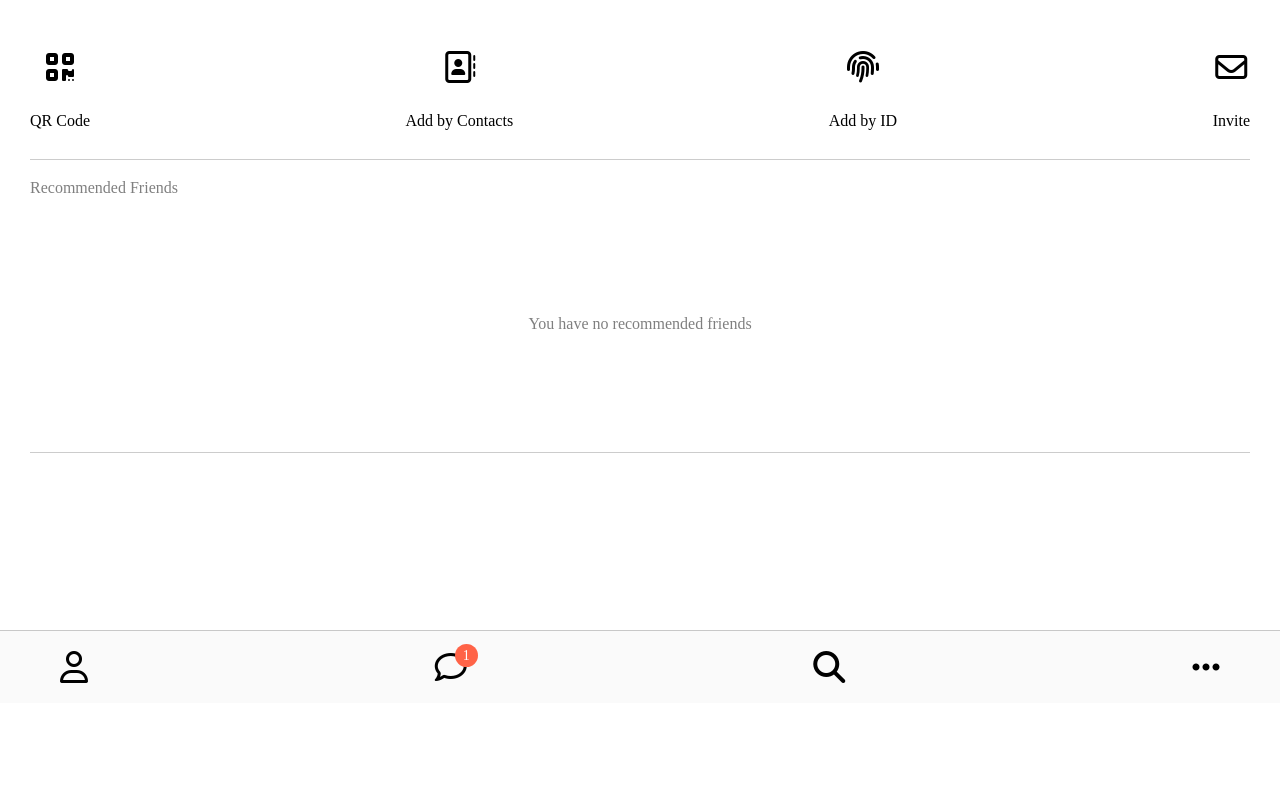
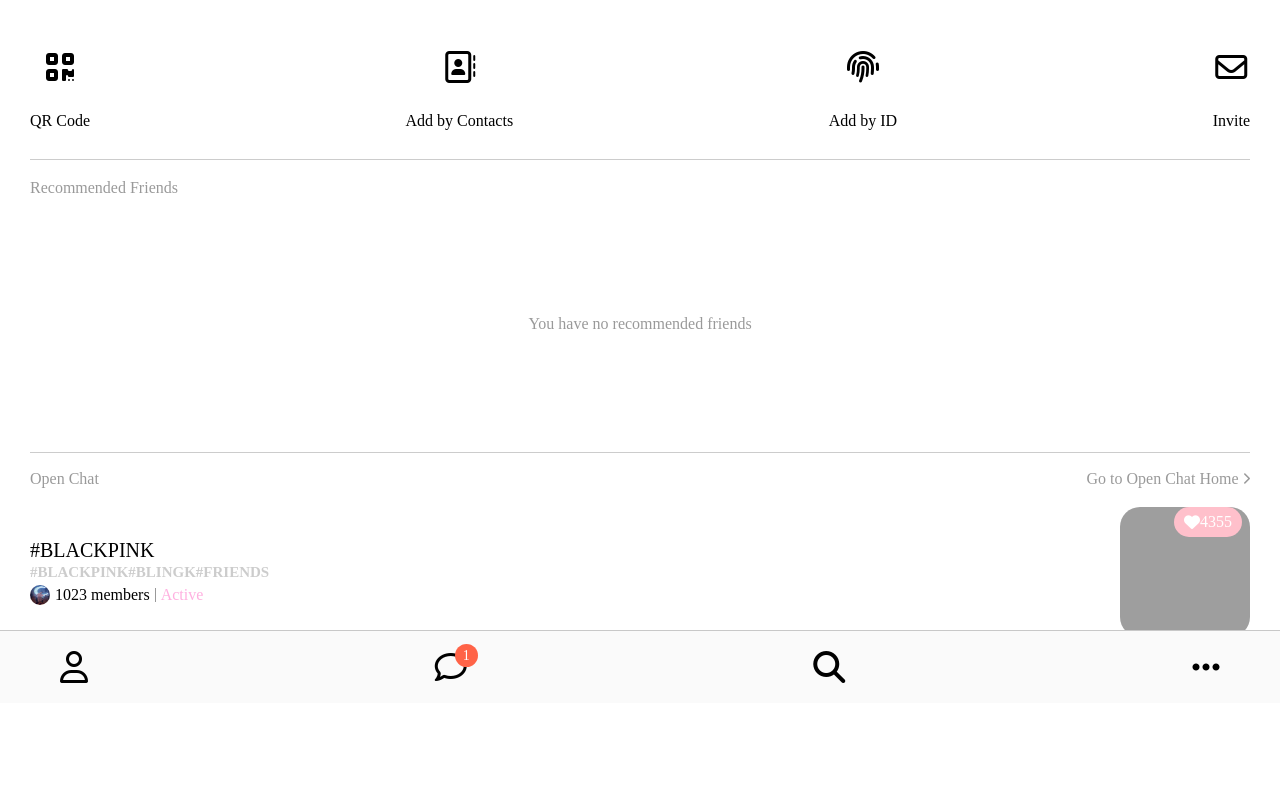
Before and after one commit to kodingzz/self-kokoa-clone, a plain HTML site: page find.html in a window 1280 px wide. Shown: the part 97-905 px from the top of the page. Drawn offline with Linux system fonts and the light colour scheme; grey boxes are pictures that could not be loaded.

Commit message:
Kokoatalk(clone)

```diff
--- a/css/find.css
+++ b/css/find.css
@@ -18,3 +18,71 @@
   margin-top: 120px;
   text-align: center;
 }
+
+.open-chat_header {
+  display: flex;
+  justify-content: space-between;
+  margin-top: 18px;
+  color: var(--gray--color);
+}
+
+.open-post {
+  display: flex;
+  justify-content: space-between;
+  align-items: center;
+  margin-top: 20px;
+}
+.open-post_title {
+  margin-bottom: 5px;
+  font-size: 20px;
+}
+.open-post_hashtag {
+  margin-bottom: 5px;
+  font-size: 15px;
+  color: rgba(0, 0, 0, 0.2);
+  font-weight: 600;
+}
+.open-post_members {
+  display: flex;
+  align-items: center;
+}
+
+.open-post_members img {
+  width: 20px;
+  height: 20px;
+  border-radius: 10px;
+  margin-right: 5px;
+}
+
+.open-post_members .divider {
+  width: 1px;
+  height: 14px;
+  margin: 0px 5px;
+  background-color: var(--gray--color);
+}
+
+.open-post-members_status {
+  color: #ffb0e0;
+}
+
+.open-post_album {
+  display: flex;
+  position: relative;
+}
+
+.open-post_album img {
+  width: 130px;
+  height: 130px;
+  border-radius: 20px;
+}
+.open-post_heartcount {
+  background-color: pink;
+  color: white;
+  border-radius: 20px;
+  display: flex;
+  align-items: center;
+  height: 10px;
+  padding: 10px;
+  position: absolute;
+  right: 8px;
+}
--- a/css/login.css
+++ b/css/login.css
@@ -28,16 +28,22 @@
   border: none;
   font-size: 18px;
 }
+
 .login-form input:not([type="submit"]) {
-  color: rgba(0, 0, 0, 0.1);
   border-bottom: 1px solid rgba(0, 0, 0, 0.2);
+  transition: border-color 1s ease-in-out;
 }
 
 .login-form input[type="submit"] {
   border-radius: 5px;
+  cursor: pointer;
 }
 
 .login-form a {
   margin-top: 20px;
   text-align: center;
 }
+
+.login-form input:focus {
+  border-color: rgba(0, 0, 0, 0.7);
+}
--- a/css/variable.css
+++ b/css/variable.css
@@ -1,4 +1,4 @@
 :root {
   --main--border: 1px solid rgba(0, 0, 0, 0.2);
-  --gray--color: rgba(0, 0, 0, 0.5);
+  --gray--color: rgba(0, 0, 0, 0.4);
 }
--- a/find.html
+++ b/find.html
@@ -15,7 +15,7 @@
         <i class="fas fa-wifi"></i>
       </div>
       <div class="status-bar_column">
-        <span>18:43</span>
+        <span class="clock">18:43</span>
       </div>
       <div class="status-bar_column">
         <i class="fas fa-lock"></i>
@@ -61,6 +61,47 @@
           <span>You have no recommended friends</span>
         </div>
       </div>
+
+      <div class="open-chat">
+        <div class="open-chat_header">
+          <div class="open-chat-header_column">
+            <span>Open Chat</span>
+          </div>
+          <div class="open-chat-header_column">
+            <span>Go to Open Chat Home</span>
+            <i class="fas fa-chevron-right fa-xs"></i>
+          </div>
+        </div>
+      </div>
+
+      <div class="open-post">
+        <div class="open-post_column">
+          <div class="open-post_title"><h1>#BLACKPINK</h1></div>
+          <div class="open-post_hashtag">
+            <h1>#BLACKPINK#BLINGK#FRIENDS</h2>
+          </div>
+          <div class="open-post_members">
+            <img src="jejuhw.jpg" />
+            <span class="open-post-members_count">1023 members</span>
+            <div class="divider"></div>
+            <span class="open-post-members_status">Active</span>
+          </div>
+        </div>
+
+        <div class="open-post_column">
+          <div class="open-post_album">
+            <img src="http://thumbnail.10x10.co.kr/webimage/image/basic600/483/B004830738.jpg?cmd=thumb&w=500&h=500&fit=true&ws=false"/>
+            <div class="open-post_heartcount">
+              <i class="fas fa-heart"></i>
+              <span>4355</span>
+            </div>
+
+          </div>
+
+
+
+        </div>
+      </div>
     </main>
     <nav class="nav">
       <ul class="nav_list">
@@ -91,5 +132,6 @@
       src="https://kit.fontawesome.com/0ea90c0361.js"
       crossorigin="anonymous"
     ></script>
+    <script src="js/clock.js"></script>
   </body>
 </html>
--- /dev/null
+++ b/js/clock.js
@@ -0,0 +1,11 @@
+const clock = document.querySelector(".clock");
+
+function getClock() {
+  const date = new Date();
+  const hour = String(date.getHours()).padStart(2, "0");
+  const minute = String(date.getMinutes()).padStart(2, "0");
+  clock.innerText = `${hour}:${minute}`;
+}
+
+getClock();
+setInterval(getClock, 1000);
```
Also changed, not shown: chats.html (+2 -1 lines), friends.html (+8 -7 lines), index.html (+3 -2 lines), jejuhw.jpg (added).
